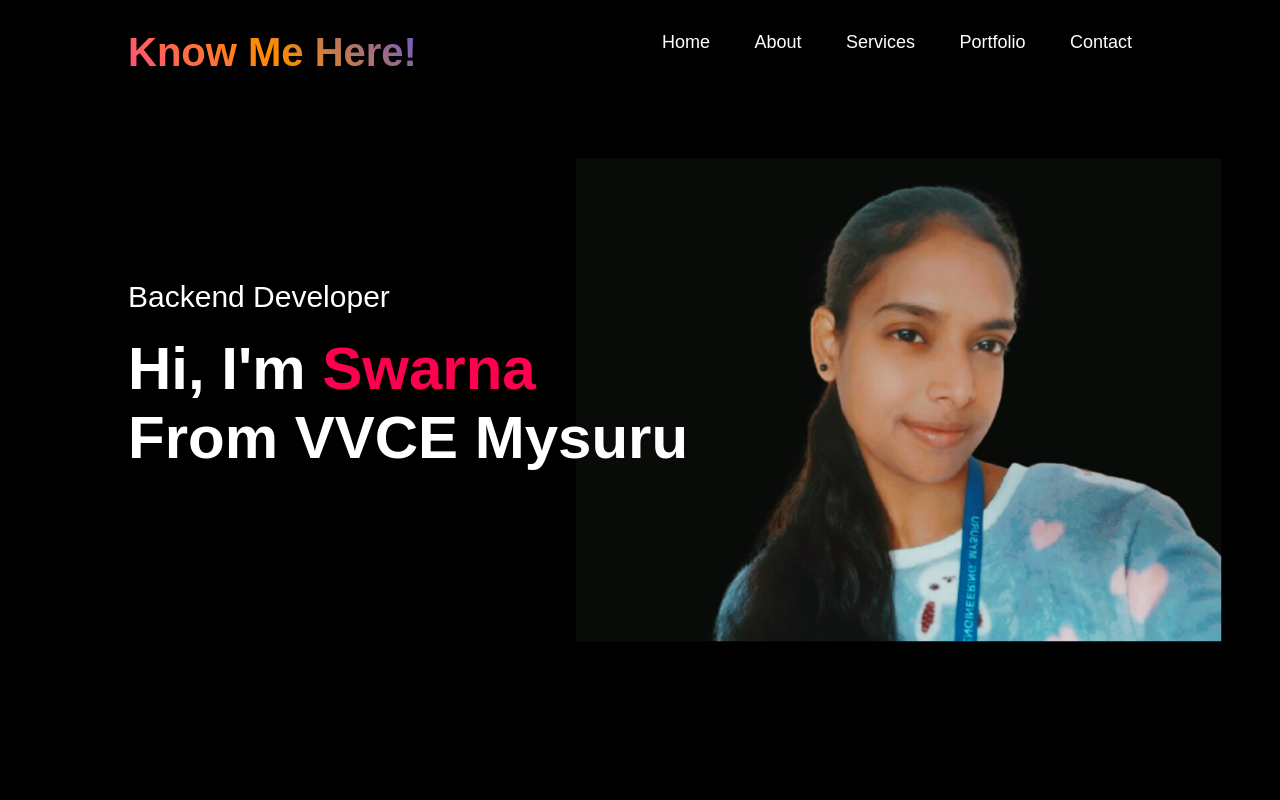
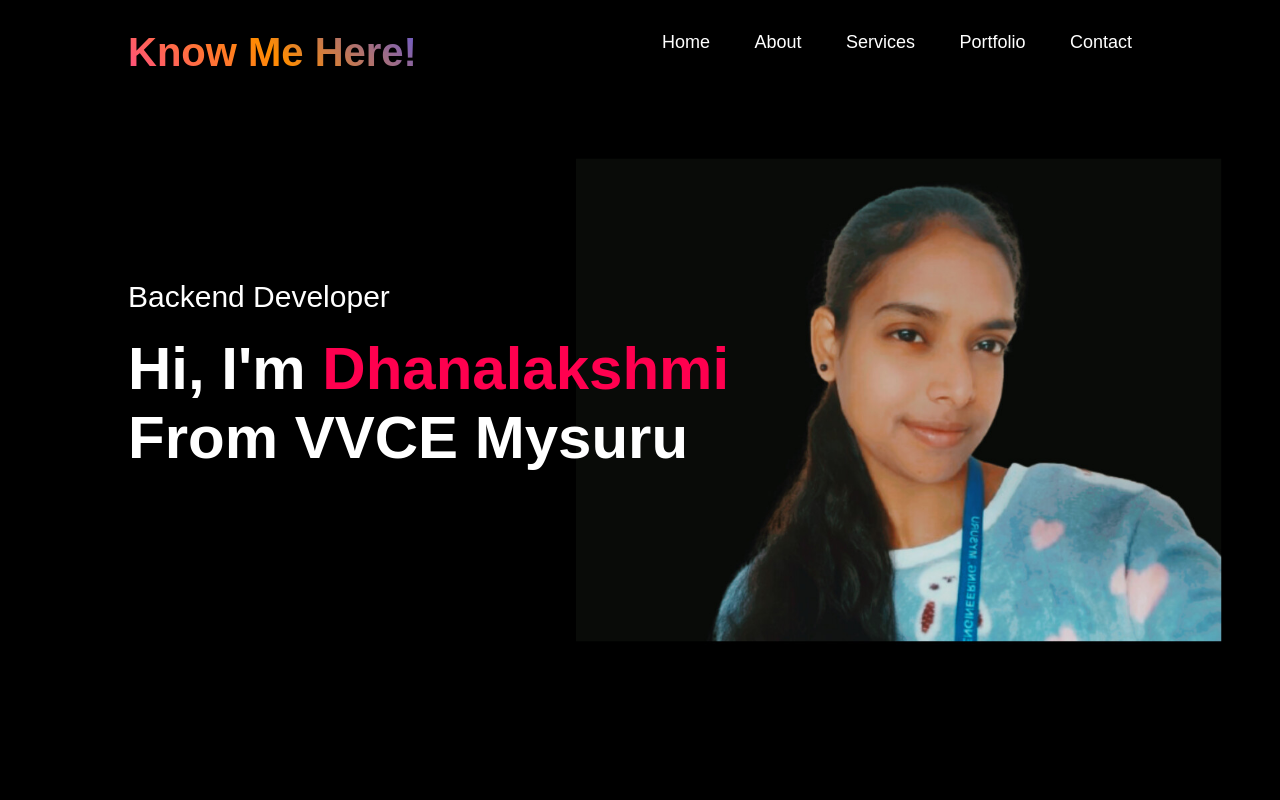
Before and after one commit to Dhanalakshmi-Nagaraju/my_portfolio, a plain HTML site: page index.html in a window 1280 px wide. Shown: the top 800 px of the page. Drawn offline with Linux system fonts and the light colour scheme.

Commit message:
Update index.html

```diff
--- a/index.html
+++ b/index.html
@@ -26,7 +26,7 @@
             </nav>
             <div class="header-text">
                 <p>Backend Developer</p>
-                <h1>Hi, I'm <span>Swarna</span></span> <br> From VVCE Mysuru</h1>
+                <h1>Hi, I'm <span>Dhanalakshmi</span></span> <br> From VVCE Mysuru</h1>
             </div>
         </div>
 
```
